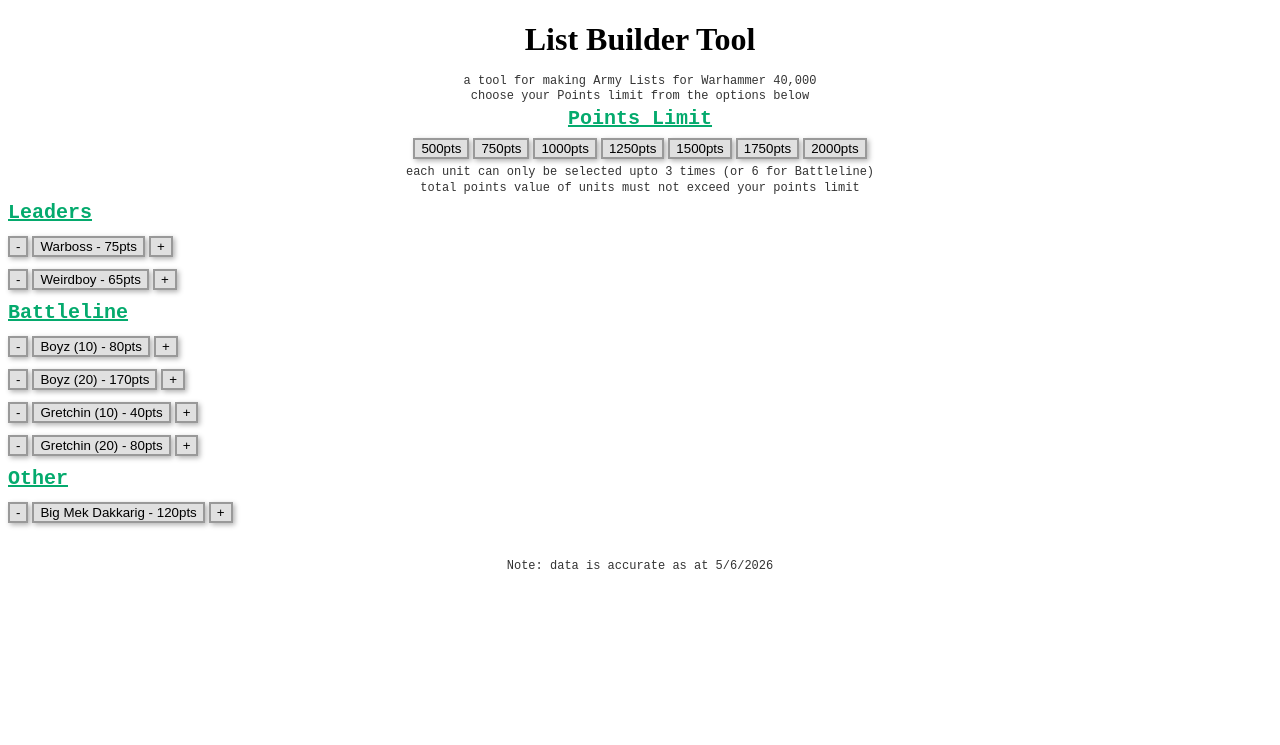
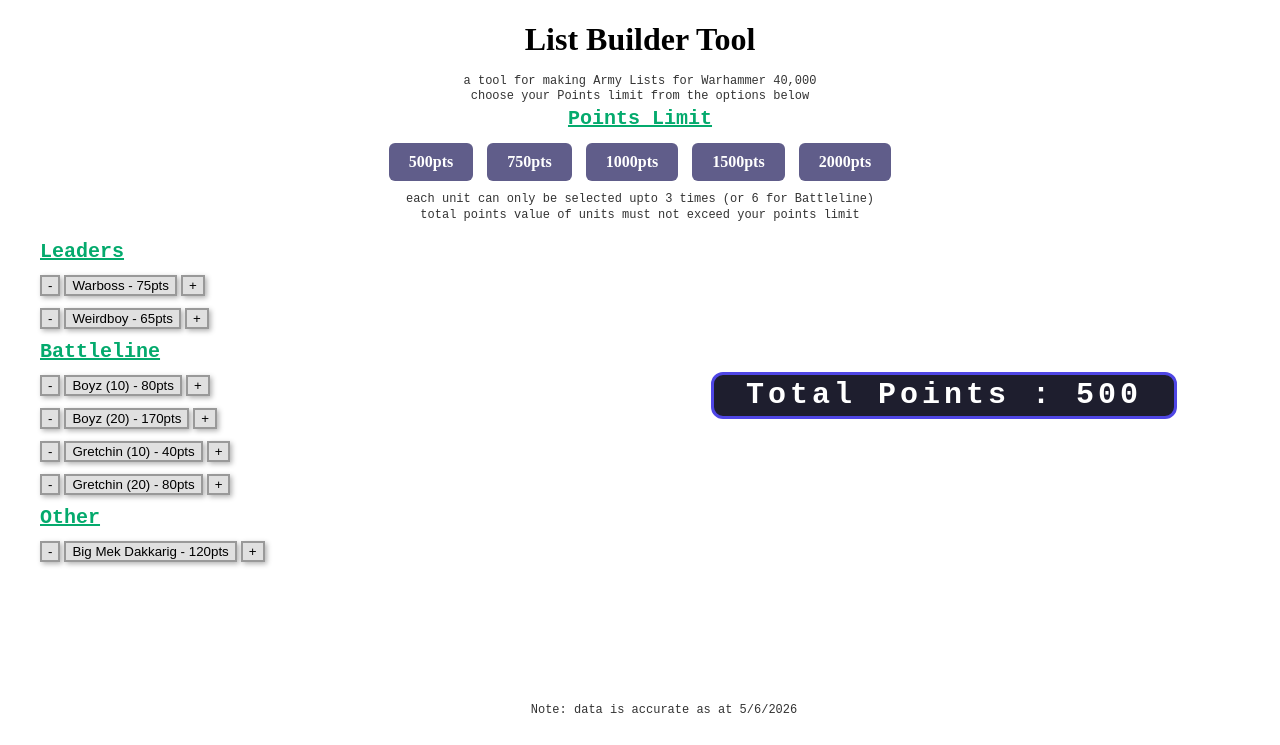
Before and after one commit to JDragonM32/Assessment-2, a Flask app: page /builder in a window 1280 px wide. Shown: the part 55-800 px from the top of the page. Run offline with Flask 3, Linux system fonts and the light colour scheme.

Commit message:
wip points calculator

```diff
--- a/app.py
+++ b/app.py
@@ -1,9 +1,9 @@
-from flask import Flask, render_template, url_for, request
+from flask import Flask, render_template, url_for, request, redirect, session
 
 app = Flask(__name__)
+app.secret_key = "my_secret_key";
 
 totalpoints = 0;
-
 
 @app.route("/", methods=["GET", "POST"])
 @app.route("/index")
@@ -18,24 +18,31 @@
 def reference():
     return render_template('reference.html')
 
+@app.route("/calculate/<int:points>")
+def calculate(points):
+    global totalpoints
+    totalpoints = points
+    return redirect(url_for("builder"))
+
 @app.route("/builder")
 def builder():
-    result = ''
-    if request.method == "POST":
-        try:
-            expression = request.form["display"]
-            result = eval(expression)
-        except Exception as e:
-            result = "error"
-    return render_template('builder.html', result=result)
+    return render_template("builder.html", points=totalpoints)
 
-@app.route("/calculator", methods=["GET", "POST"])
-def calculator():
-    result = ''
-    if request.method == "POST":
-        try:
-            expression = request.form["display"]
-            result = eval(expression)
-        except Exception as e:
-            result = "error"
-    return render_template('calculator.html', result=result)
+    # if request.method == "POST":
+    #     try:
+    #         expression = request.form["display"]
+    #         result = eval(expression)
+    #     except Exception as e:
+    #         result = "error"
+    # return render_template('builder.html', result=result)
+
+# @app.route("/calculator", methods=["GET", "POST"])
+# def calculator():
+#     result = ''
+#     if request.method == "POST":
+#         try:
+#             expression = request.form["display"]
+#             result = eval(expression)
+#         except Exception as e:
+#             result = "error"
+#     return render_template('calculator.html', result=result)
--- a/static/css/style.css
+++ b/static/css/style.css
@@ -146,3 +146,55 @@
   background: hsl(357, 100%, 72%);
   height: auto; /* Allow the key to span the four rows */
 }
+
+.footer {
+    color: #62626b;
+    padding: 40px 24px 20px;
+    position: fixed;
+    bottom: 0;
+    left: 0;
+    width: 100%;
+}
+
+.btn-class {
+    display: inline-block;
+    padding: 10px 20px;
+    background-color: #605d8a;
+    color: white;
+    text-decoration: none;
+    border-radius: 6px;
+    font-size: 16px;
+    font-weight: 600;
+    cursor: pointer;
+    transition: background-color 0.2s ease;
+    margin: 5px;
+}
+
+.points-text {
+    font-size: 30px;
+    font-weight: 700;
+    color: #ffffff;
+    background-color: #1e1e2e;
+    border: 3px solid #4f46e5;
+    border-radius: 12px;
+    padding: 16px 32px;
+    text-align: center;
+    font-family: 'Courier New', monospace;  /* gives it a digital/game feel */
+    letter-spacing: 4px;
+    width: fit-content;
+    margin: 0 auto;
+    min-width: 120px;
+}
+
+.container {
+    display: flex;
+    gap: 16px;
+    width: 100%;
+    max-width: 1200px;
+    margin: 0 auto;
+    align-items: center;
+}
+
+.container > div {
+    flex: 1;  /* each div fills equal share of width */
+}
--- a/templates/builder.html
+++ b/templates/builder.html
@@ -16,20 +16,19 @@
 
         <h2>Points Limit</h2>
         <div class="points-box">
-            <button class="pointsbtn">500pts</button>
-            <button class="pointsbtn">750pts</button>
-            <button class="pointsbtn">1000pts</button>
-            <button class="pointsbtn">1250pts</button>
-            <button class="pointsbtn">1500pts</button>
-            <button class="pointsbtn">1750pts</button>
-            <button class="pointsbtn">2000pts</button>
+            <a class="btn-class" href="/calculate/500">500pts</a>
+            <a class="btn-class" href="/calculate/750">750pts</a>
+            <a class="btn-class" href="/calculate/1000">1000pts</a>
+            <a class="btn-class" href="/calculate/1500">1500pts</a>
+            <a class="btn-class" href="/calculate/2000">2000pts</a>
         </div>
 
         <p></p>
 
         <p>each unit can only be selected upto 3 times (or 6 for Battleline)</p>
         <p>total points value of units must not exceed your points limit</p>
-
+        <div class="container">
+            <div>
                 <h3>Leaders</h3>
                 <div class="units-box">
                     <button class="btnminus">-</button>
@@ -40,7 +39,6 @@
                     <button>Weirdboy - 65pts</button>
                     <button class="btnplus">+</button>
                 </div>
-
                 <h3>Battleline</h3>
                 <div class="units-box">
                     <button class="btnminus">-</button>
@@ -59,14 +57,17 @@
                     <button class="btnunit">Gretchin (20) - 80pts</button>
                     <button class="btnplus">+</button>
                 </div>
-
                 <h3>Other</h3>
                 <div class="units-box">
                     <button class="btnminus">-</button>
                     <button>Big Mek Dakkarig - 120pts</button>
                     <button class="btnplus">+</button>
                 </div>
-
+            </div>
+            <div>
+                <p class="points-text">Total Points : {{ points | default(0) }}</p>
+            </div>
+        </div>
         <p></p>
         {% endblock %}
     </body>
```
Also changed, not shown: templates/index.html (indentation only). Lines whose indentation alone changed are shown as unchanged.
